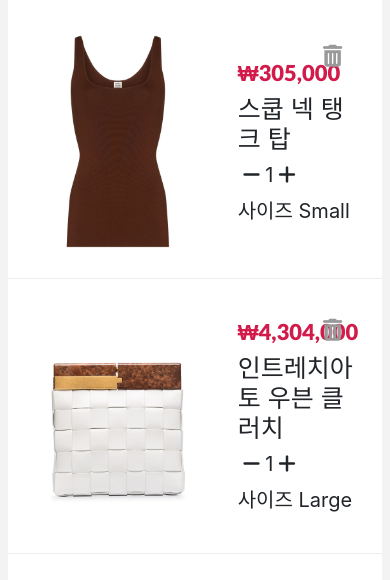
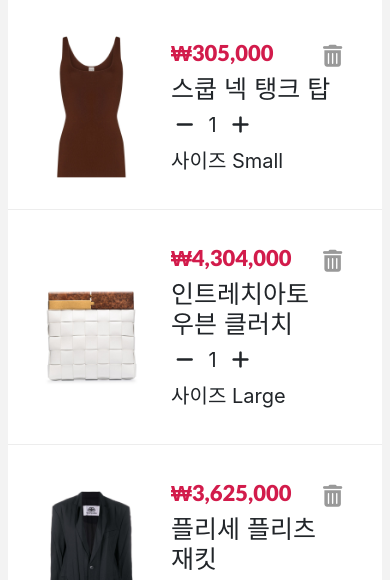
Before and after one commit to Lee-ji-soo/SOOSHOP, a plain HTML site: page SOO-cart.html in a window 390 px wide. Shown: the part 190-770 px from the top of the page. Drawn offline with nearby package versions, Linux system fonts and the light colour scheme.

Commit message:
cart.css 모바일환경에서 이미지 사이즈 대응

```diff
--- a/css/cart.css
+++ b/css/cart.css
@@ -36,6 +36,8 @@
   .cart-boxs {
     border-bottom: 1px solid #ededed;
     position:relative;
+    width:100%;
+    height:100%;
     display:flex;
     flex-direction: row;
     align-items: center;
@@ -46,8 +48,7 @@
   }
 
   .cart-boxs__img{
-    width: 23%;
-    min-width:160px;
+    width:34%;
   }
 
   .cart-boxs__img img{
@@ -57,12 +58,13 @@
   .cart-boxs__detail {
     display: flex;
     line-height: 30px;
+    width:60%;
     flex-direction: column;
   }
   .cart-boxs__detail div {
     font-size:20px;
     padding: 3px 0;
-    padding-left:40px;
+    padding-left:14%;
   }
 
 
@@ -109,20 +111,26 @@
   #sum {
    font-size: 25px;
   }
+  .delete {
+    border: none;
+    background: none;
+    font-size: 20px;
+  }
+
+  .amount {
+    padding: 0 10px;
+  }
 
   @media(max-width:700px) {
     .cart-bg {
       flex-direction: column;
     }
+
     .sum__table{
       margin-top:20px;
       width:98%;
     }
-      .cart-boxs__detail{
-       top:10%;
-       left:35%;
-      }
-      .cart-boxs .delete{
+    .cart-boxs__detail .delete{
       bottom:0px;
     }
   }
```
Also changed, not shown: SOO-cart.html (+1 -3 lines). Lines whose indentation alone changed are shown as unchanged.
